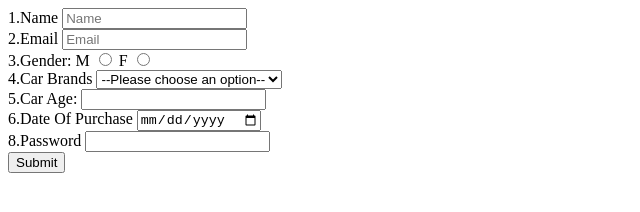
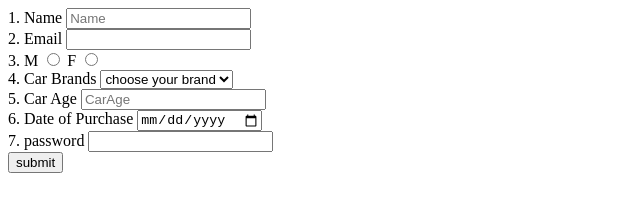
Before and after one commit to acciojob/car-insurance-form-JadhavPrasad21, a website: page main.html in a window 1280 px wide. Shown: the whole page, without its empty margins (0-640 px from the left). Drawn offline with Linux system fonts and the light colour scheme.

Commit message:
created a submission

```diff
--- a/main.html
+++ b/main.html
@@ -7,49 +7,48 @@
 </head>
 
 <body>
-	 <form id="my-form" method="post">
-				<div>
-			<label for="name">1.Name</label>
+	<!-- the entire body must be written by student -->
+	<form id="my_form" method="post">
+		<div>
+			<label for="name">1. Name</label>
 			<input type="text" id="name" placeholder="Name" required>
 		</div>
 		<div>
-			<label for="email">2.Email</label>
-			<input type="email" id="email" placeholder="Email" required>
+			<label for ="email">2. Email</label>
+			<input type="email" id="email" reuired>
 		</div>
 		<div>
-				<!-- 3. -->
-			 <label for="gender">3.Gender:</label>
-			 <label for="gender_m">M</label>
-			  <input type="radio" id="gender_m" name="gender" required>
-			  <label for="gender">F</label>
-			  <input type="radio" id="gender_f" name="gender" required>
+			<label for ="gender">3. M</label>
+			<input type="radio" id="gender_m" name="gender" required >
+			<label for ="gender">F</label>
+			<input type ="radio" id="gender_f" name="gender" required>
 		</div>
 		<div>
-			<label for="cars">4.Car Brands</label>
-			  <select name="cars" id="cars" required>
-				  <option value="" disabled selected>--Please choose an option--</option>
-				  <option>BMW</option>
-				  <option>Audi</option>
-				  <option>Mercedez</option>
-			  </select>
+			<label for ="cars">4. Car Brands</label>
+			<select name="cars" id="cars" required>
+				<option value="" disabled selected>choose your brand</option>
+				<option>BMW</option>
+				<option>audi</option>
+				<option>benz</option>
+			</select>
 		</div>
 		<div>
-			 <label for="Carage">5.Car Age:</label>
-			 <input type="number" id="Carage" min="0" required >
+			<label for ="carage" >5. Car Age</label>
+			<input type="number" id="carage" placeholder="CarAge" required>
 		</div>
 		<div>
-			<label for="dop">6.Date Of Purchase</label>
+			<label for ="dop">6. Date of Purchase</label>
 			<input type="date" id="dop" required>
 		</div>
 		<div>
-			 <label for="password">8.Password</label>
-			 <input type="password" id="password" required>
+			<label for ="password" >7. password</label>
+			<input type="number" id="password" required>
 		</div>
-		 <div>
-			<button type="submit">Submit</button>
-		</div>
+		<button type="submit">submit</button>
 	</form>
-	<!-- the entire body must be written by student -->
+
+
+
     <script type="text/javascript" src="./script.js">
 </script>
 
```
